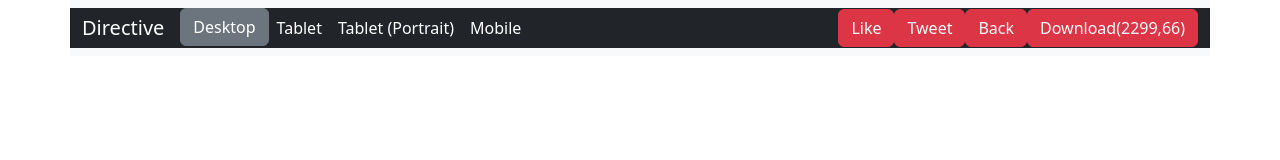
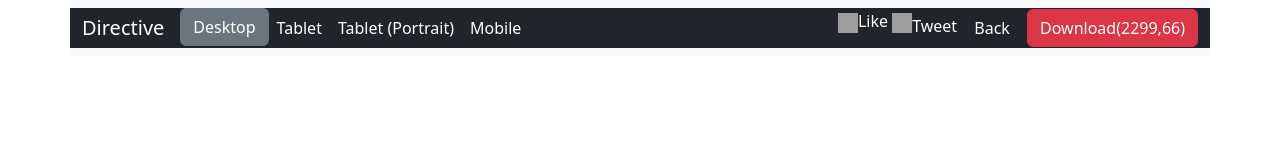
Before and after one commit to maureenblack/Directive-Html, a plain HTML site: page index.html in a window 1280 px wide. Drawn offline with nearby package versions, Linux system fonts and the light colour scheme; grey boxes are pictures that could not be loaded.

Commit message:
nav done

```diff
--- a/index.html
+++ b/index.html
@@ -33,10 +33,15 @@
                   </li>
                 </ul>
                 <div class="d-flex ">
-                  <button class="btn btn-danger" type="submit">Like</button>
-                  <button class="btn btn-danger" type="submit">Tweet</button>
 
-                  <button class="btn btn-danger" type="submit">Back</button>
+                  <img class="bg-primary mt-1 " src="https://img.icons8.com/ios/50/000000/facebook--v1.png" style="height: 20px; width: 20px;"/>
+                  <a class="text-white text-decoration-none" href="#">Like</button>
+                  <img class="bg-primary  " src="https://img.icons8.com/ios/50/000000/twitter--v1.png" style="height: 20px; width: 20px;"/>
+                  <a  class="text-white  text-decoration-none" href="#">Tweet</b>
+
+
+
+                  <button class="btn btn-dark text-white" type="submit">Back</button>
                   <button class="btn btn-danger" type="submit">Download(2299,66)</button>
 
 
```
